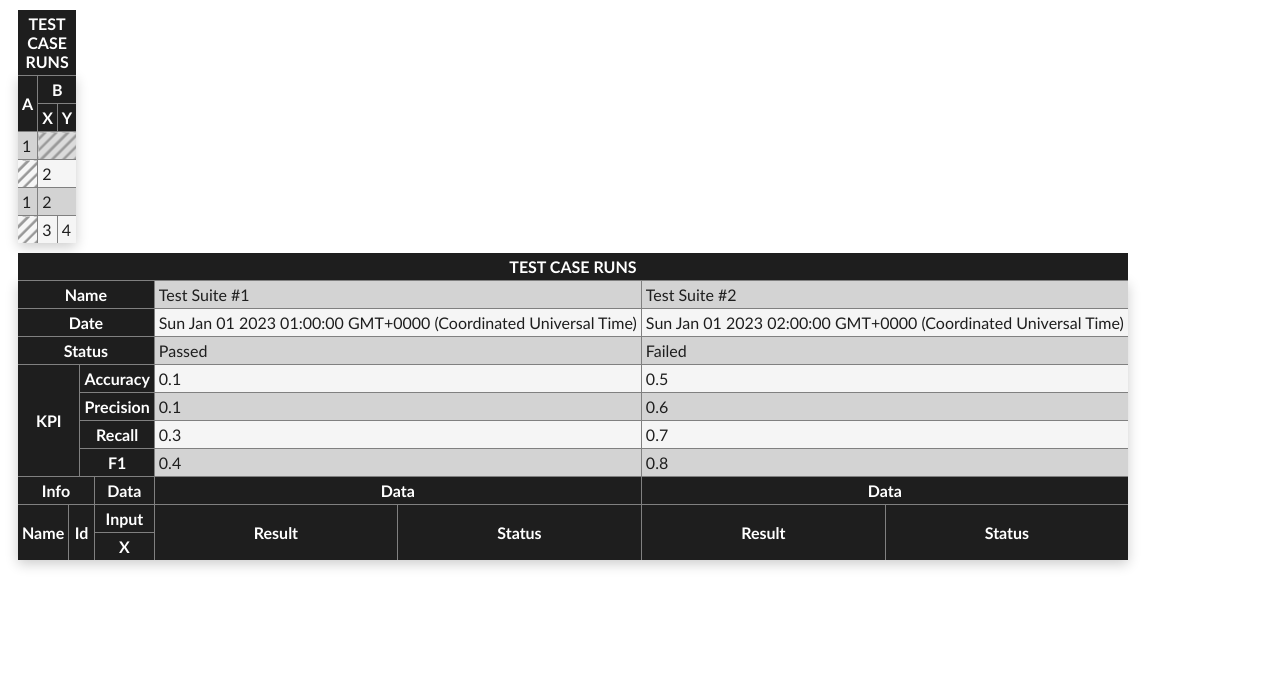
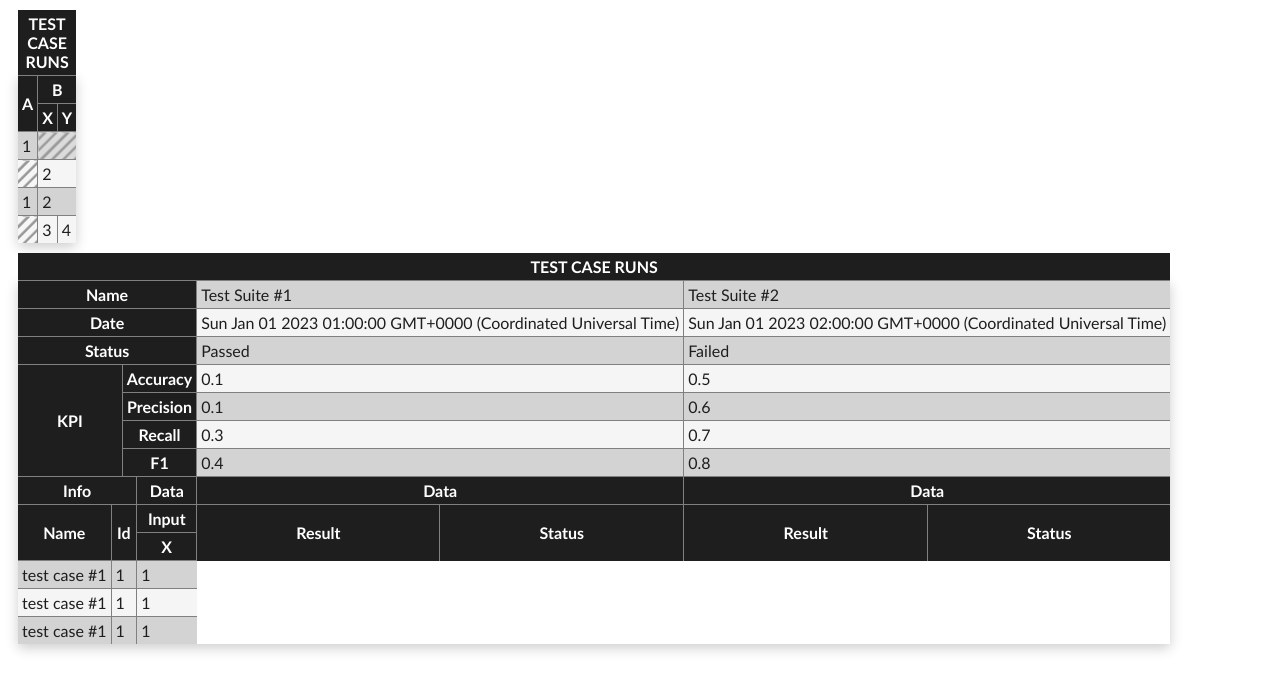
Before and after one commit to hopeless-programmer-online/react-json-table, a Next.js app: page / in a window 1280 px wide. Shown: the top 690 px of the page. Built offline with nearby package versions, Linux system fonts and the light colour scheme.

Commit message:
Update index.tsx

```diff
--- a/src/pages/index.tsx
+++ b/src/pages/index.tsx
@@ -300,6 +300,7 @@ class Table<Element, Group> extends React.Component<
                 secondary_header?.max_depth || 0,
             )
             const primary_spread = primary_header?.spread || 1
+            // const primary_leafs = primary_header?.leafs
 
             return (
                 <table className={styles.table}>
@@ -386,6 +387,48 @@ class Table<Element, Group> extends React.Component<
                             ] : []
                         })(primary_header || secondary_header || null).slice(1)}
                     </thead>
+                    <tbody>
+                        {indices.map((k) =>
+                            <tr
+                                key={`body-${k}`}
+                            >
+                                {primary_header && (function process(header : Node, node : Node | null, i = 0) : React.ReactNode[] {
+                                    if (header.empty || !node) return [
+                                        <td
+                                            key={`body-${k}-${i}`}
+                                            colSpan={header.spread * group_header.max_depth}
+                                        >
+                                            {node && node.value}
+                                        </td>
+                                    ]
+
+                                    return header.map((header, j) => process(header, node.get(header.key) || null, i + j))
+                                })(primary_header, element_groups
+                                    .map((group, i) => (group[i] || null) as Node | null)
+                                    .reduce((a, x) => a || x, null))
+                                }
+                                {/* {primary_header && element_groups.map((group, i) => {
+                                    const node = (group[i] || null) as Node | null
+                                    let j = 0
+
+                                    return (function process(header : Node, node : Node | null) : React.ReactNode[] {
+                                        ++j
+
+                                        if (header.empty || !node) {}
+
+                                        header.map(header => process(header, node?.get(header.key) || null))
+
+                                        return [
+                                            <td
+                                                key={`body-${k}-${i}-${j}`}
+                                            >
+                                            </td>
+                                        ]
+                                    })(primary_header, node)
+                                })} */}
+                            </tr>
+                        )}
+                    </tbody>
                 </table>
             )
         }
```
